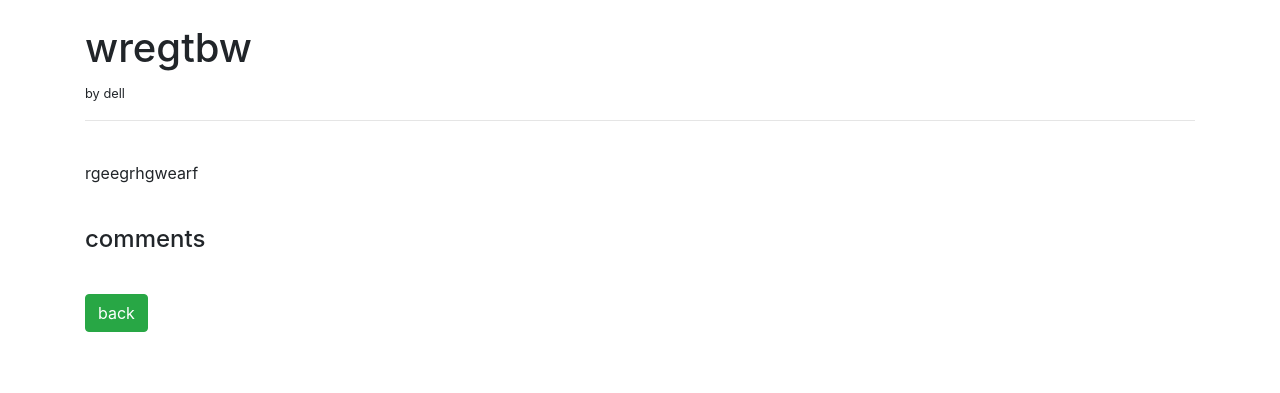
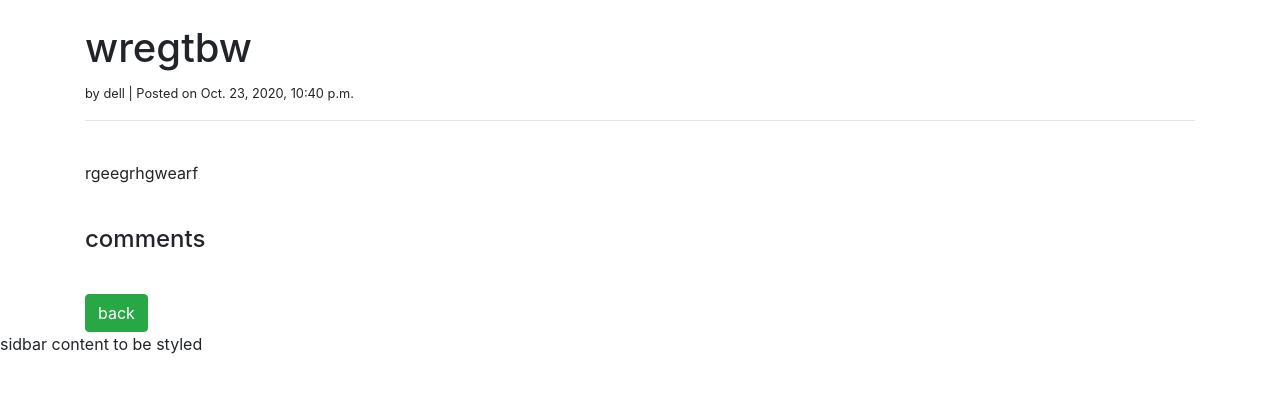
Before and after one commit to shaswat4/legalty-website, a Django app: page /a/34 in a window 1280 px wide. Shown: the part 56-449 px from the top of the page. Run offline with Django 3.2, Linux system fonts and the light colour scheme; data comes from the database, SQL or seed files in the repository; both versions use the stored data as it was after the commit; some libraries are stand-ins or nearby versions.

Commit message:
resolved getting NoReverseMatch exeption while creating a post

```diff
--- a/posts/models.py
+++ b/posts/models.py
@@ -27,7 +27,8 @@ class Post( models.Model):
         return self.title # + ' | ' + str(self.author)
 
     def get_absolute_url(self):
-        return reverse('article-details' , args=(str(self.id)))
+        print((self.id))
+        return reverse('post-details' , args=(self.pk , ))
 
 
 class Post_reply (models.Model):
--- a/posts/templates/details.html
+++ b/posts/templates/details.html
@@ -7,7 +7,7 @@
 {% block content %}
 
 <h1>{{ post.title}}</h1>
-<small> by {{ post.author.username }} </small>
+<small> by {{ post.author.username }} | Posted on {{ post.created }} </small>
 <hr>
 <br/>
 <p> {{ post.body }}</p>
--- a/templates/base.html
+++ b/templates/base.html
@@ -24,6 +24,12 @@
         replace me
     {% endblock %}
   </div>
+
+   <div id="sidebar">
+     {% block sidebar %}
+     <p> sidbar content to be styled </p>
+     {% endblock %}
+   </div>
     <!-- Optional JavaScript -->
     <!-- jQuery first, then Popper.js, then Bootstrap JS -->
     <script src="https://code.jquery.com/jquery-3.5.1.slim.min.js" integrity="sha384-DfXdz2htPH0lsSSs5nCTpuj/zy4C+OGpamoFVy38MVBnE+IbbVYUew+OrCXaRkfj" crossorigin="anonymous"></script>
```
Also changed, not shown: db.sqlite3, posts/migrations/0006_auto_20201023_2153.py (added), 1 other file.
